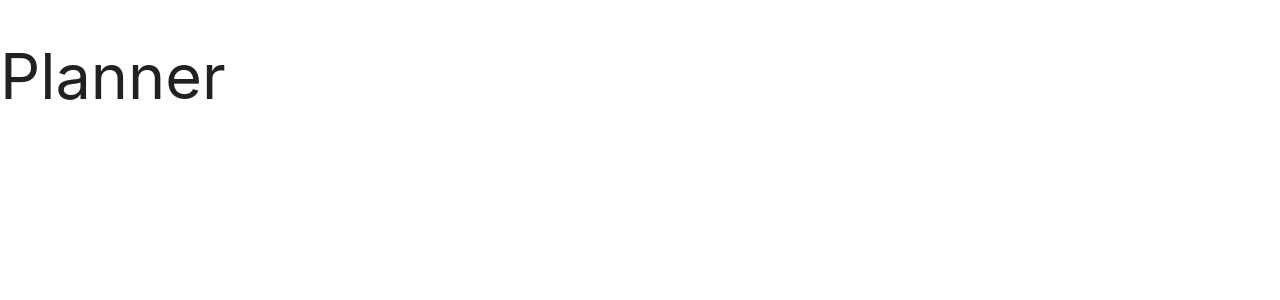
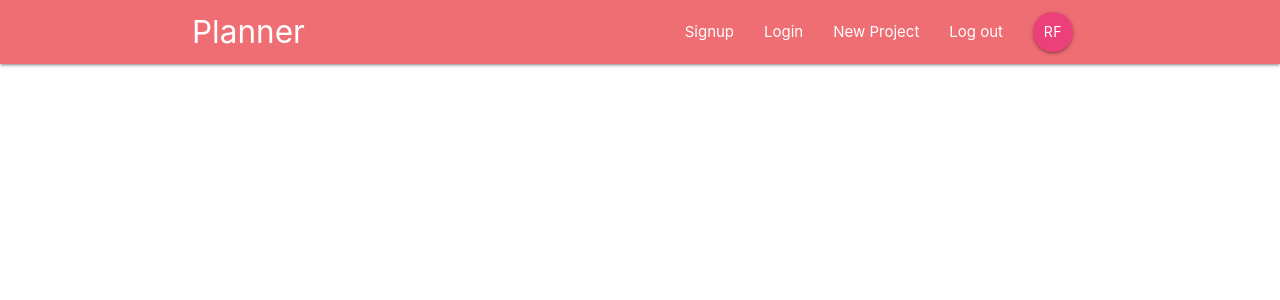
Before and after one commit to rsfragozo/planner, a React (Create React App) app: page / in a window 1280 px wide. Shown: the top 300 px of the page. Built offline with nearby package versions, Linux system fonts and the light colour scheme.

Commit message:
added Navbar component

```diff
--- a/src/App.js
+++ b/src/App.js
@@ -1,11 +1,12 @@
 import React from "react";
 import { BrowserRouter } from "react-router-dom";
+import Navbar from './components/layout/Navbar';
 
 function App() {
   return (
     <BrowserRouter>
       <div className="App">
-        <h1>Planner</h1>
+        <Navbar/>
       </div>
     </BrowserRouter>
   );
--- a/src/components/layout/Navbar.js
+++ b/src/components/layout/Navbar.js
@@ -0,0 +1,18 @@
+import React from 'react';
+import { Link } from 'react-router-dom'
+import SignedInLinks from './SignedInLinks';
+import SignedOutLinks from './SignedOutLinks';
+
+const Navbar = () => {
+    return (
+        <nav className="nav-wrapper great darken-3">
+            <div className="container">
+                <Link to='/' className="brand-logo">Planner</Link>
+                <SignedInLinks/>
+                <SignedOutLinks />
+            </div>
+        </nav>
+    );
+}
+
+export default Navbar;
--- a/src/components/layout/SignedInLinks.js
+++ b/src/components/layout/SignedInLinks.js
@@ -0,0 +1,15 @@
+import React from 'react';
+import { NavLink } from 'react-router-dom';
+
+
+const SignedInLinks = () => {
+    return (
+        <ul className="right">
+            <li><NavLink to='/'>New Project</NavLink></li>
+            <li><NavLink to='/'>Log out</NavLink></li>
+            <li><NavLink to='/' className='btn btn-floating pink lighten-1'>RF</NavLink></li>
+        </ul>
+    );
+}
+
+export default SignedInLinks
--- /dev/null
+++ b/src/components/layout/SignedOutLinks.js
@@ -0,0 +1,14 @@
+import React from 'react';
+import { NavLink } from 'react-router-dom';
+
+
+const SignedOutLinks = () => {
+    return (
+        <ul className="right">
+            <li><NavLink to='/'>Signup</NavLink></li>
+            <li><NavLink to='/'>Login</NavLink></li>
+        </ul>
+    );
+}
+
+export default SignedOutLinks
```
Also changed, not shown: src/components/layout/SignedOutLiks.js (deleted).
